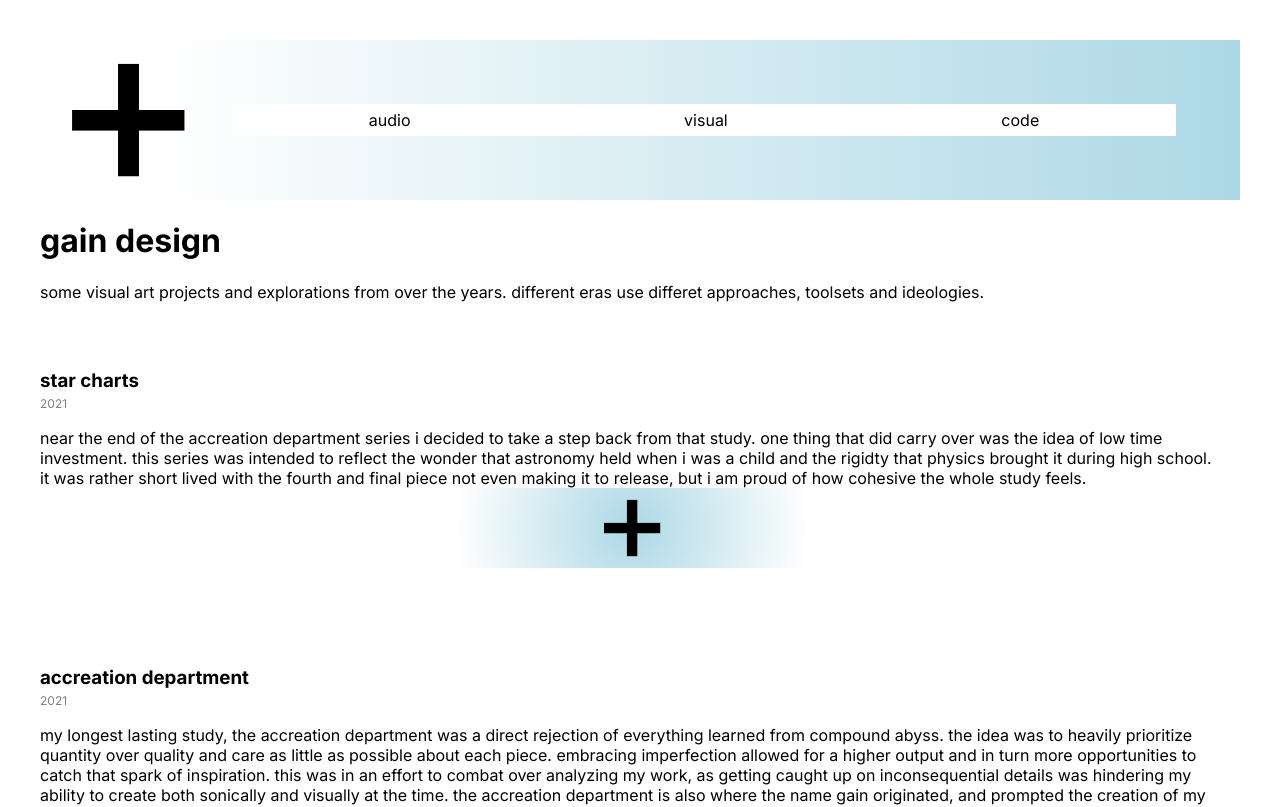
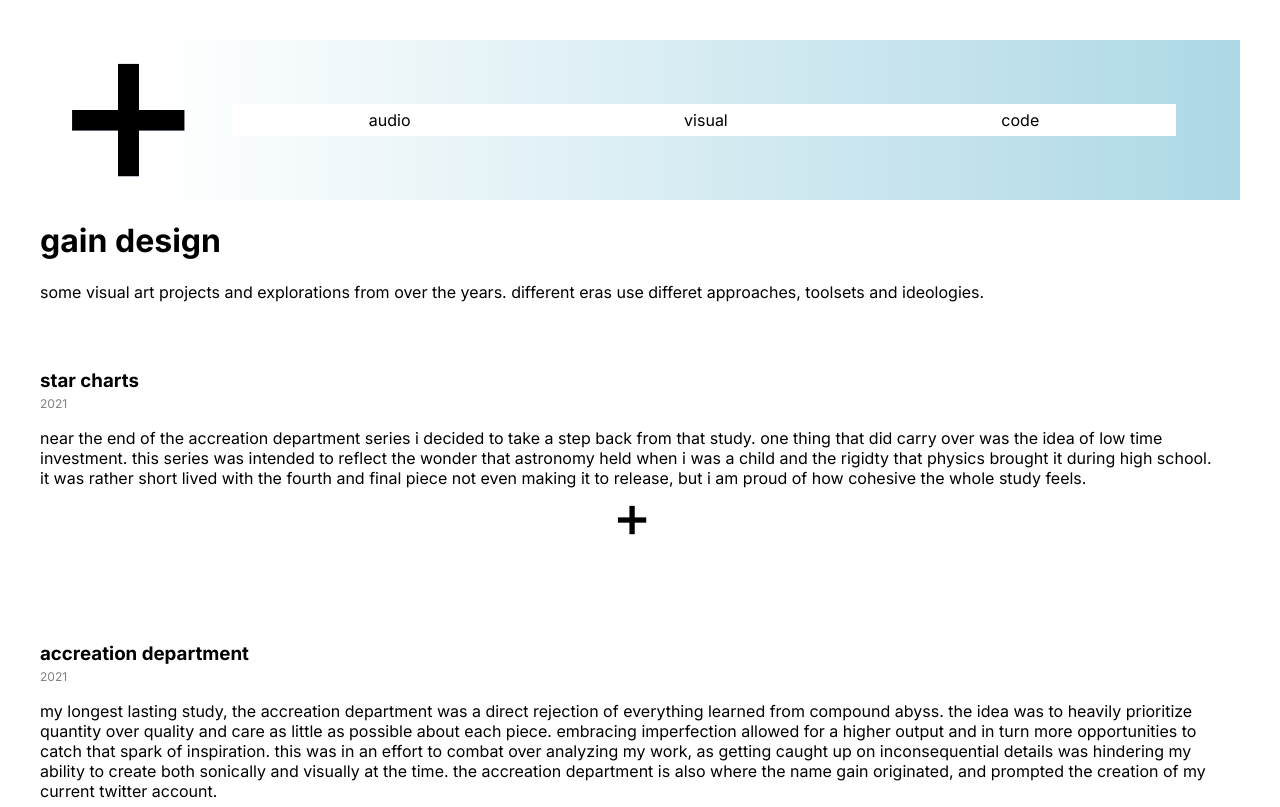
Before and after one commit to hharris56/gain.online, a Next.js app: page /visual in a window 1280 px wide. Shown: the top 807 px of the page. Built offline with nearby package versions, Linux system fonts and the light colour scheme.

Commit message:
hide art by default

```diff
--- a/src/app/visual/page.tsx
+++ b/src/app/visual/page.tsx
@@ -1,5 +1,9 @@
+'use client';
+
+import { useState } from 'react';
 import './visual.css'
 // import Timeline from '../../components/timeline/timeline'
+
 
 export default function VisualPage(){
     return (
@@ -40,6 +44,17 @@ function StarCharts(){
         "magnetism.png"
     ]
 
+    var [expanded, setExpanded] = useState(false);
+    var itemGallery = (
+        <div className="item-gallery">
+            {pictures.map(pic => {
+                return (
+                    <img className="image" src={`/visual/${pic}`}/>
+                )
+            })}
+        </div>
+    )
+
     return(
         <div className="timeline-item">
             <div style={{marginBottom: "1em"}}>
@@ -47,16 +62,12 @@ function StarCharts(){
                 <a style={{color: "grey", fontSize: "0.75em"}}>2021</a>
             </div>
             <a style={{maxWidth: "100rem"}}>near the end of the accreation department series i decided to take a step back from that study. one thing that did carry over was the idea of low time investment. this series was intended to reflect the wonder that astronomy held when i was a child and the rigidty that physics brought it during high school. it was rather short lived with the fourth and final piece not even making it to release, but i am proud of how cohesive the whole study feels.</a>
-            <div className="expand-button">
-                <img src="/logos/logo black.png" style={{maxHeight: "100%"}}/>
+            {
+                expanded? itemGallery : <></>
+            }
+            <div className="expand-button" onClick={() => setExpanded(!expanded)}>
+                <img src="/logos/logo black.png" style={{maxHeight: "100%"}} className={(expanded ? "open" : "closed")}/>
             </div>
-            {/* <div className="item-gallery">
-                {pictures.map(pic => {
-                    return (
-                        <img className="image" src={`/visual/${pic}`}/>
-                    )
-                })}
-            </div> */}
         </div>
     )
 }
@@ -92,6 +103,17 @@ function AccreationDepartment(){
         "genesis.jpg"
     ];
 
+    var [expanded, setExpanded] = useState(false);
+    var itemGallery = (
+        <div className="item-gallery">
+            {pictures.map(pic => {
+                return (
+                    <img className="image" src={`/visual/${pic}`}/>
+                )
+            })}
+        </div>
+    )
+
     return(
         <div className="timeline-item">
             <div style={{marginBottom: "1em"}}>
@@ -99,12 +121,11 @@ function AccreationDepartment(){
                 <a style={{color: "grey", fontSize: "0.75em"}}>2021</a>
             </div>
             <a style={{maxWidth: "100rem"}}>my longest lasting study, the accreation department was a direct rejection of everything learned from compound abyss. the idea was to heavily prioritize quantity over quality and care as little as possible about each piece. embracing imperfection allowed for a higher output and in turn more opportunities to catch that spark of inspiration. this was in an effort to combat over analyzing my work, as getting caught up on inconsequential details was hindering my ability to create both sonically and visually at the time. the accreation department is also where the name gain originated, and prompted the creation of my current twitter account.</a>
-            <div className="item-gallery">
-                {pictures.map(pic => {
-                    return (
-                        <img className="image" src={`/visual/${pic}`}/>
-                    )
-                })}
+            {
+                expanded? itemGallery : <></>
+            }
+            <div className="expand-button" onClick={() => setExpanded(!expanded)}>
+                <img src="/logos/logo black.png" style={{maxHeight: "100%"}} className={(expanded ? "open" : "closed")}/>
             </div>
         </div>
     )
--- a/src/app/visual/visual.css
+++ b/src/app/visual/visual.css
@@ -68,14 +68,24 @@
     justify-content: center;
     align-items: center;
 
+    margin-top: 0.5rem;
     padding: 0.5rem 0rem 0.5rem 0rem;
-    height: 4rem;
-    /* background-color: blue; */
-    /* transition: all 5s; */
-    background-image: radial-gradient(circle at 50%, lightblue, white 30%);
+    height: 2rem;
+    background-color: white;
+    transition: all 1s;
 }
 
 .expand-button:hover{
     transform: rotate(90);
     background-color: lightblue;
+    transition: all 1s;
+    cursor: pointer;
 }
+
+.open{
+    transform: rotate(45deg);
+}
+
+.closed{
+    transform: rotate(0deg);
+}
--- a/src/components/logo/logo.css
+++ b/src/components/logo/logo.css
@@ -42,6 +42,7 @@
     transition-delay: 0.1s;
 }
 
+/* on hover */
 .logo-container:hover .rotate{
     transform: rotate(360deg);
     transition: all 5s;
--- a/src/components/navbar/navbar.css
+++ b/src/components/navbar/navbar.css
@@ -10,13 +10,17 @@
     border-radius: 1em;
 
     padding: 0em 4em 0em 4em;
+    transition: all 0.2s;
+}
+
+.navbar-container:hover{
+    height: 2.5rem;
 }
 
 .navbar-button{
     height: 100%;
     background-color: white;
     transition: all var(--transition-time);
-    /* border-radius: 1em; */
 
     display: flex;
     flex-grow: 1;
@@ -30,14 +34,12 @@
     color: black;
     border-color: white;
     font-size: 1em;
-
-    /* filter: blur(0.1rem); */
 }
 
 .navbar-button:hover{
-    background-color: lightblue;
-    filter: none;
+    background-color: transparent;
 }
+
 
 /*
 .navbar-button{
```
